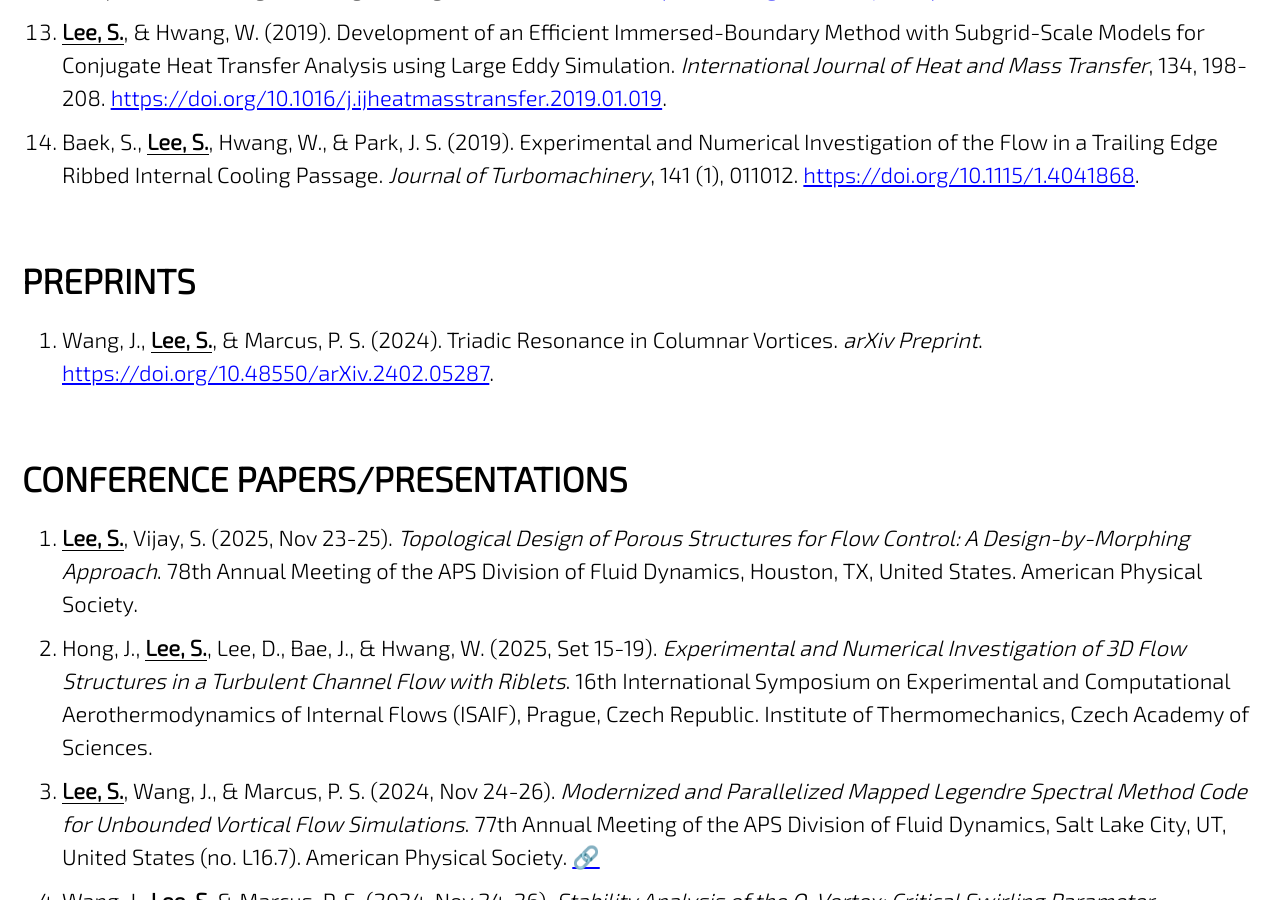
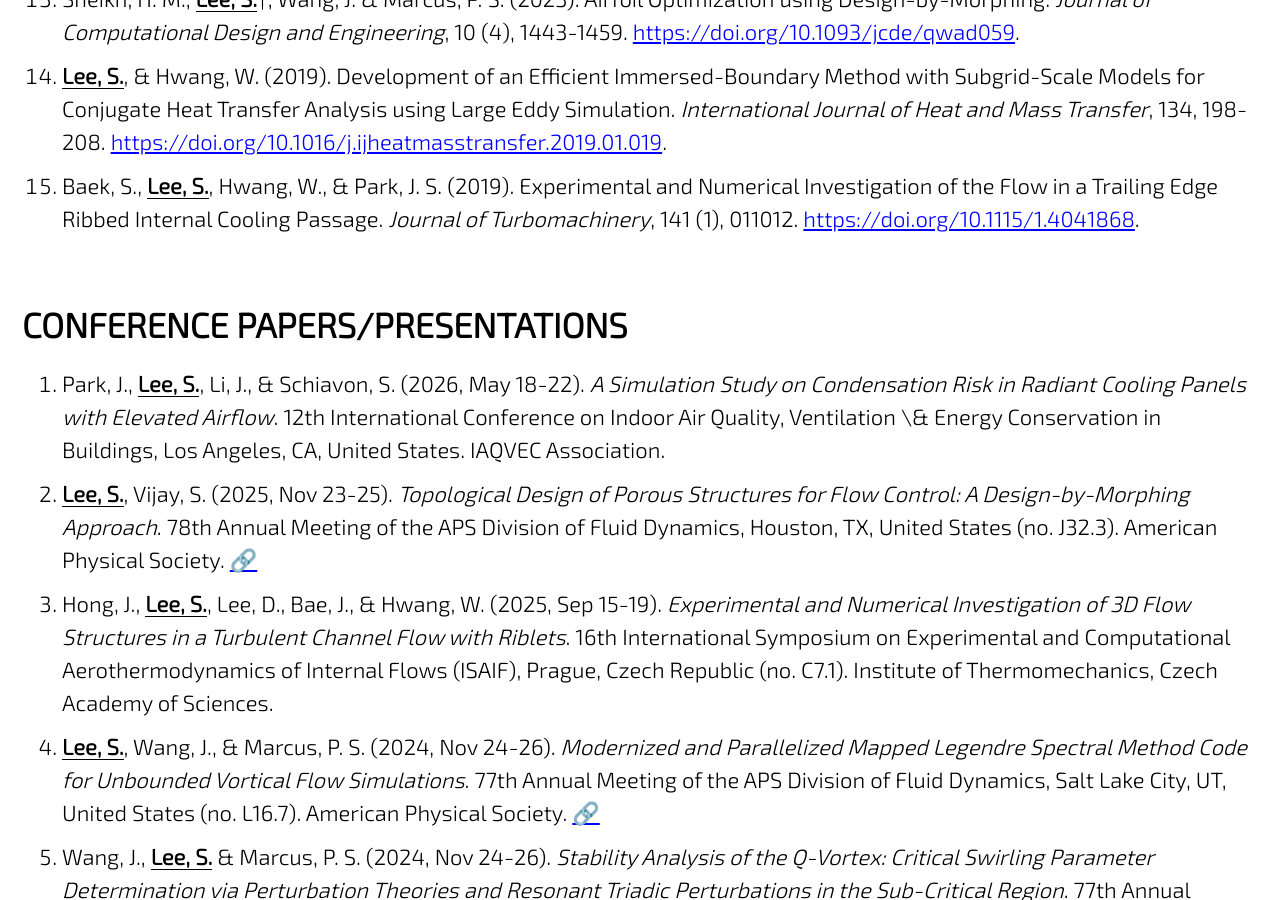
Before and after one commit to jun9303/jun9303.github.io, a Jekyll site: the page built from _pages/publications.md, in a window 1280 px wide and 900 px high, scrolled down 1399 px. Built offline with Jekyll 4.4.1, drawn with Linux system fonts in a browser that asks for light colours; cached includes are drawn as plain includes; nearby versions of some CDN libraries; emoji names are drawn with the system emoji font; some of the changed text lies outside the part shown.

Commit message:
Minor updates

```diff
--- a/_pages/publications.md
+++ b/_pages/publications.md
@@ -15,6 +15,7 @@ header:
 1. Hong, J., <ins>**Lee, S.**</ins>†, Lee, D., Bae, J., & Hwang, W. (2026). Experimental and Numerical Investigation of 3D Flow Structures in a Turbulent Channel Flow with Riblets. In Preparation.
 1. <ins>**Lee, S.**</ins>, Nasr, A., Yildizdağ, M. E. & Sheikh, H. M. (2026). Topology Optimization of Dimpled Surfaces. In Preparation.
 1. Jung, J., <ins>**Lee, S.**</ins>, Gu, G. X. (2026). Data-Driven Optimization of Novel Morphing Airfoil Designs for Enhanced Flutter Control. In Preparation.
+1. Wang, J., <ins>**Lee, S.**</ins>, & Marcus, P. S. (2024). Triadic Resonance in Columnar Vortices. *Journal of Fluid Mechanics*, Submitted.
 1. Duarte, C., Raftery, P., <ins>**Lee, S.**</ins> & Solmaz, A. S. (2026). Effect of Elevated Air Movement on Radiant Cooling Systems. *Journal of Building Performance Simulation*, Under Review.
 1. <ins>**Lee, S.**</ins>, Sheikh, H. M. (2026). Airfoil Optimization using Design-by-Morphing with Minimized Design-Space Dimensionality. *Journal of Computational Design and Engineering*, [https://doi.org/10.1093/jcde/qwaf124](https://doi.org/10.1093/jcde/qwaf124).
 1. <ins>**Lee, S.**</ins>, Song, H., & Lele, S. K. (2025). Global Stability Analysis for Multidimensional Flow using an Augmented State Vector Formulation. *CTR Annual Research Briefs 2025*. Center for Turbulence Research, Stanford University.
@@ -27,13 +28,11 @@ header:
 1. <ins>**Lee, S.**</ins>, & Hwang, W. (2019). Development of an Efficient Immersed-Boundary Method with Subgrid-Scale Models for Conjugate Heat Transfer Analysis using Large Eddy Simulation. *International Journal of Heat and Mass Transfer*, 134, 198-208. [https://doi.org/10.1016/j.ijheatmasstransfer.2019.01.019](https://doi.org/10.1016/j.ijheatmasstransfer.2019.01.019).
 1. Baek, S., <ins>**Lee, S.**</ins>, Hwang, W., & Park, J. S. (2019). Experimental and Numerical Investigation of the Flow in a Trailing Edge Ribbed Internal Cooling Passage. *Journal of Turbomachinery*, 141 (1), 011012. [https://doi.org/10.1115/1.4041868](https://doi.org/10.1115/1.4041868).
 
-# PREPRINTS
-1. Wang, J., <ins>**Lee, S.**</ins>, & Marcus, P. S. (2024). Triadic Resonance in Columnar Vortices. *arXiv Preprint*. [https://doi.org/10.48550/arXiv.2402.05287](https://doi.org/10.48550/arXiv.2402.05287).
-
 # CONFERENCE PAPERS/PRESENTATIONS
 
-1. <ins>**Lee, S.**</ins>, Vijay, S. (2025, Nov 23-25). *Topological Design of Porous Structures for Flow Control: A Design-by-Morphing Approach*. 78th Annual Meeting of the APS Division of Fluid Dynamics, Houston, TX, United States. American Physical Society.
-1. Hong, J., <ins>**Lee, S.**</ins>, Lee, D., Bae, J., & Hwang, W. (2025, Set 15-19). *Experimental and Numerical Investigation of 3D Flow Structures in a Turbulent Channel Flow with Riblets*. 16th International Symposium on Experimental and Computational Aerothermodynamics of Internal Flows (ISAIF), Prague, Czech Republic. Institute of Thermomechanics, Czech Academy of Sciences.
+1. Park, J., <ins>**Lee, S.**</ins>, Li, J., & Schiavon, S. (2026, May 18-22). *A Simulation Study on Condensation Risk in Radiant Cooling Panels with Elevated Airflow*. 12th International Conference on Indoor Air Quality, Ventilation \& Energy Conservation in Buildings, Los Angeles, CA, United States. IAQVEC Association.
+1. <ins>**Lee, S.**</ins>, Vijay, S. (2025, Nov 23-25). *Topological Design of Porous Structures for Flow Control: A Design-by-Morphing Approach*. 78th Annual Meeting of the APS Division of Fluid Dynamics, Houston, TX, United States (no. J32.3). American Physical Society. [:link:](https://archive.aps.org/dfd/2025/j32/3/)
+1. Hong, J., <ins>**Lee, S.**</ins>, Lee, D., Bae, J., & Hwang, W. (2025, Sep 15-19). *Experimental and Numerical Investigation of 3D Flow Structures in a Turbulent Channel Flow with Riblets*. 16th International Symposium on Experimental and Computational Aerothermodynamics of Internal Flows (ISAIF), Prague, Czech Republic (no. C7.1). Institute of Thermomechanics, Czech Academy of Sciences.
 1. <ins>**Lee, S.**</ins>, Wang, J., & Marcus, P. S. (2024, Nov 24-26). *Modernized and Parallelized Mapped Legendre Spectral Method Code for Unbounded Vortical Flow Simulations*. 77th Annual Meeting of the APS Division of Fluid Dynamics, Salt Lake City, UT, United States (no. L16.7). American Physical Society. [:link:](https://meetings.aps.org/Meeting/DFD24/Session/L16.7)
 1. Wang, J., <ins>**Lee, S.**</ins> & Marcus, P. S. (2024, Nov 24-26). *Stability Analysis of the Q-Vortex: Critical Swirling Parameter Determination via Perturbation Theories and Resonant Triadic Perturbations in the Sub-Critical Region*. 77th Annual Meeting of the APS Division of Fluid Dynamics, Salt Lake City, UT, United States (no. J38.5). American Physical Society. [:link:](https://meetings.aps.org/Meeting/DFD24/Session/J38.5)
 1. <ins>**Lee, S.**</ins>, & Marcus, P. S. (2024, Aug 25-30). *Particle-Initiated Transient Growth of a Wake Vortex in Consideration of Condensation Trails*. 26th International Congress of Theoretical and Applied Mechanics, Daegu, South Korea (pp. 2009-2010). International Union of Theoretical and Applied Mechanics. [:link:](https://nl.go.kr/seoji/contents/S80100000000.do?schM=intgr_detail_view_isbn&isbn=9791198476098)
```
Also changed, not shown: _pages/about_me.md (+2 -2 lines), index.md (+0 -2 lines).
